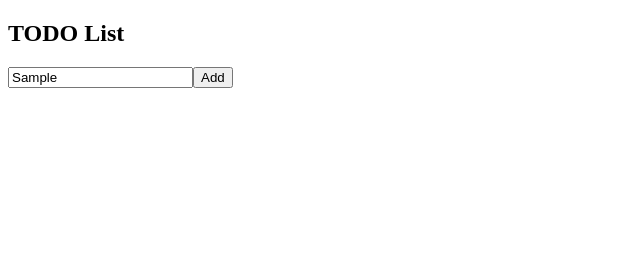
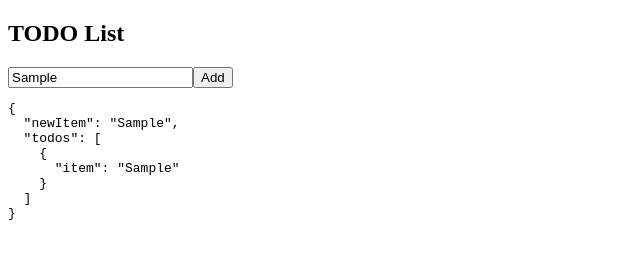
Before and after one commit to anotherkazz/JB2, a plain HTML site: page index.html in a window 1280 px wide. Both pictures are taken after typing "Sample" into the empty fields and a click on the button "Add". Shown: the whole page, without its empty margins (0-640 px from the left). Drawn offline with nearby package versions, Linux system fonts and the light colour scheme.

Commit message:
配列にインプットを順に入れていく

```diff
--- a/index.html
+++ b/index.html
@@ -20,13 +20,14 @@
     <h2>TODO List</h2>
     <form v-on:submit.prevent>
       <!-- リロードを防ぐ -->
-      <input type="text">
+      <input type="text" v-model="newItem">
+      <!-- inputで入れて、v-modelでデータバインディングする -->
       <!-- text 入力欄 -->
       <button v-on:click="addItem">Add</button>
       <!-- Addボタン -->
       <!-- ボタンがクリックされたときに呼び出すメソッド名を記述する -->
     </form>
-
+    <pre>{{ $data }}</pre>
   </div>
 
   <script src="https://unpkg.com/vue@3.1.5"></script>
--- a/js/main.js
+++ b/js/main.js
@@ -16,12 +16,17 @@
 
   const vue = Vue.createApp({
     data: () => ({
-
+      newItem: '',
+      todos: []
     }),
     // ボダンが押されたときのイベントハンドラ　メソッド
-    methods:　{
+    methods: {
       addItem: function(event) {
       console.log('Clicked!')
+      let todo = {
+        item: this.newItem
+      }
+      this.todos.push(todo)
     }
   }
   })
```
